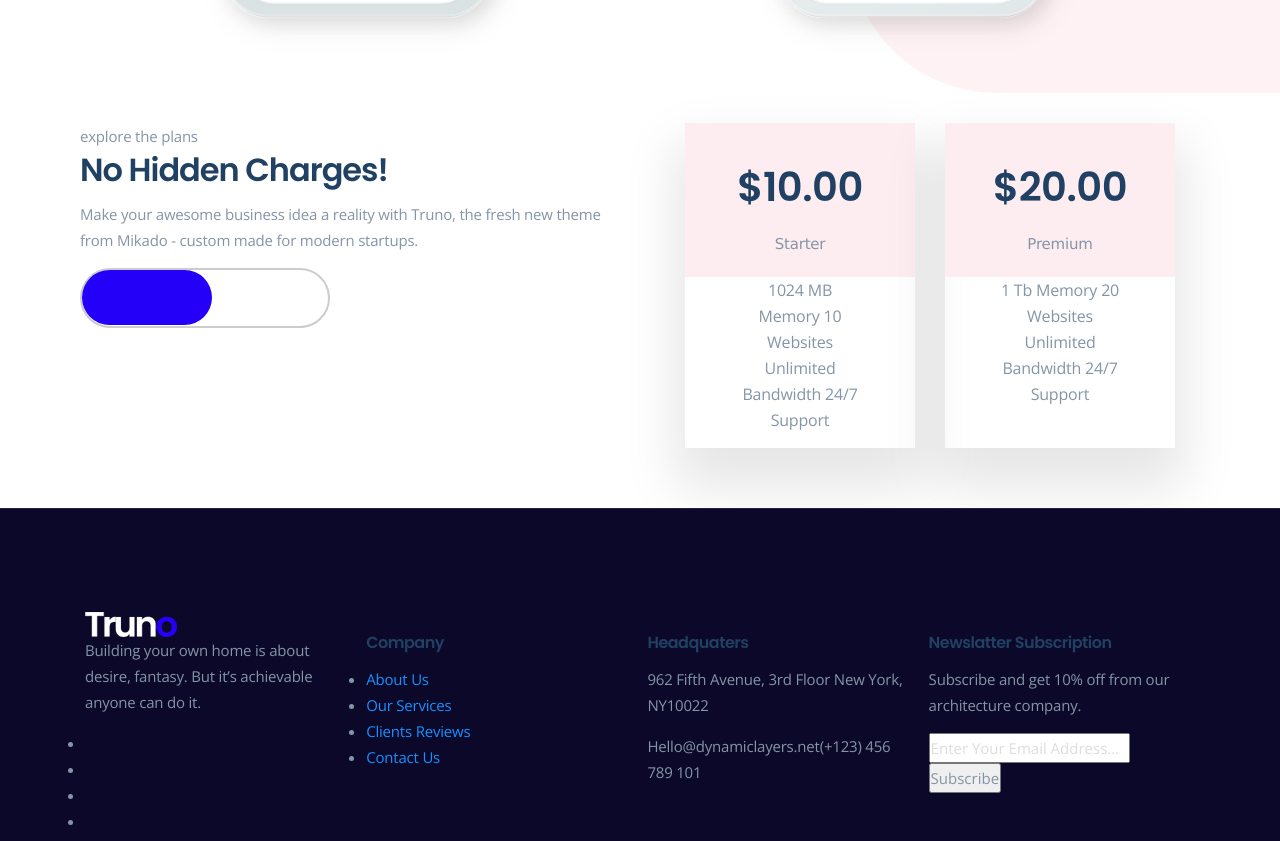
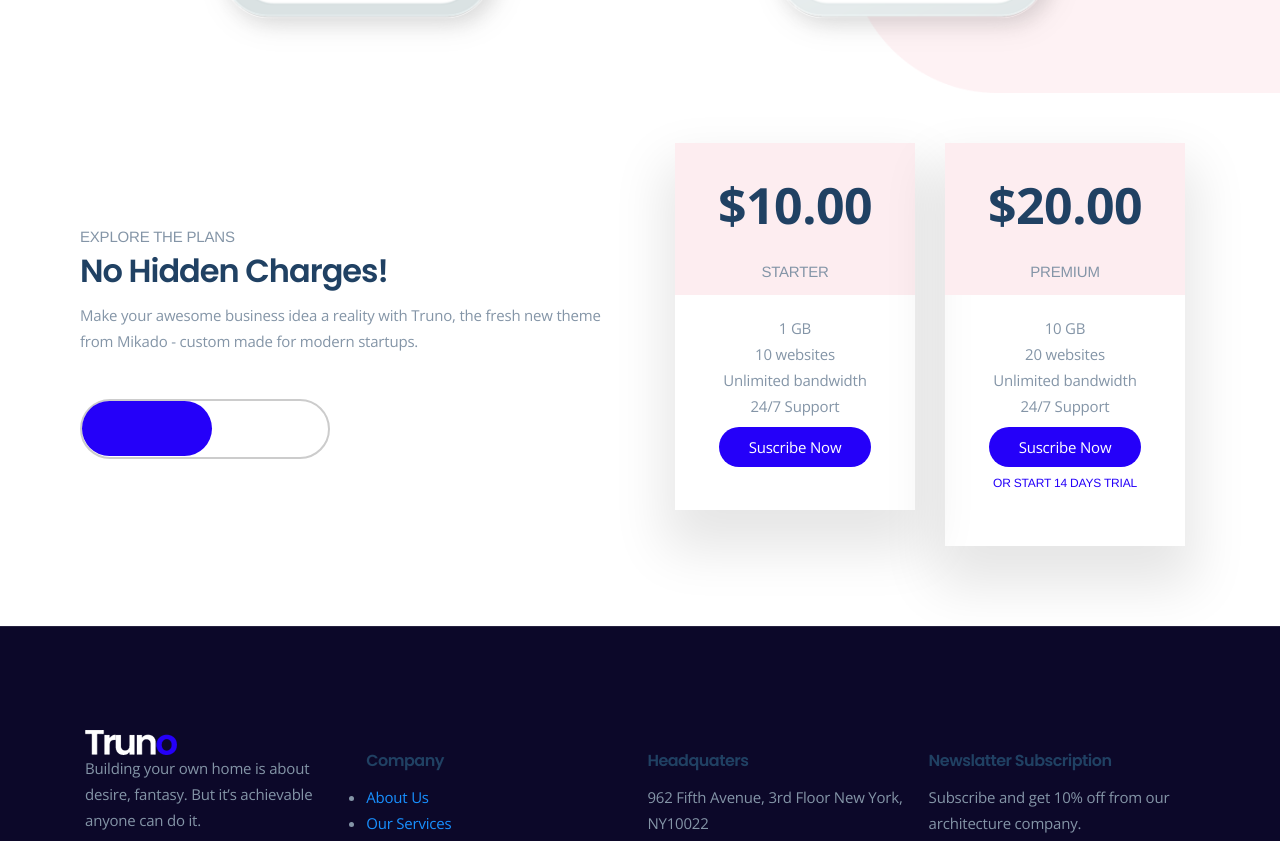
Before and after one commit to thordickinson/nextjs-boilerplate, a Next.js app: page /pricing in a window 1280 px wide. Shown: the part 2979-3820 px from the top of the page. Built offline with nearby package versions, Linux system fonts and the light colour scheme; no server answers.

Commit message:
fixed prices banner

```diff
--- a/components/banner/banner-pricing/index.module.scss
+++ b/components/banner/banner-pricing/index.module.scss
@@ -1,19 +1,37 @@
 @import "../../../styles/variables.scss";
+@import "~/styles/utils.scss";
 
 .pricing_section {
-  max-width: 100%;
   padding: 20px 0 50px 0;
-}
+  display: flex;
+  justify-content: center;
 
   .row {
     display: flex;
     justify-content: center;
+    flex-direction: column;
     flex-wrap: wrap;
 
-  .element {
+    @include respond-to("medium") {
+      flex-direction: row;
+    }
+
+    .elementA {
+      display: flex;
+      flex-wrap: wrap;
+      justify-content: center;
       margin: 10px 20px;
       max-width: 540px;
+      align-content: center;
 
+      @include respond-to("medium") {
+        justify-content: flex-start;
+      }
+
+      span {
+        text-transform: uppercase;
+        font-family: "Franklin Gothic Medium", "Arial Narrow", Arial, sans-serif;
+      }
       .lbl {
         display: inline-block;
         width: 250px;
@@ -35,56 +53,104 @@
         position: absolute;
         transition: 0.5s;
       }
-
+      .switch {
+        display: flex;
+      }
       .switch:checked + .lbl::after {
-      //left: 115px;
         transform: translateX(115px);
+      }
+      .switch_container {
+        padding-top: 30px;
       }
 
       .switch_container > input {
         display: none;
       }
     }
+
+    .elementB {
+      display: flex;
+      flex-wrap: wrap;
+      justify-content: center;
+      margin: 10px 20px;
+      max-width: 540px;
+      align-content: center;
+    }
+  }
 }
 
 .pricing_container {
   display: flex;
-  width: 540px;
+  flex-wrap: wrap;
+  max-width: 540px;
   justify-content: center;
+  align-items: flex-start;
 
   .typePrice {
     box-shadow: 0 30px 50px 10px rgba($color: #000000, $alpha: 0.1);
-    i {
-      font-size: 40px;
-    }
+    width: 100%;
 
-    width: 230px;
-    margin: 0 15px;
+    margin: 20px 15px;
     display: flex;
+    flex-wrap: wrap;
     flex-direction: column;
     text-align: center;
     align-items: center;
 
-    p {
-      font-size: 16px;
-      width: 120px;
+    @include respond-to("medium") {
+      max-width: 240px;
+      flex-direction: row;
+    }
+
+    i {
+      font-size: 60px;
     }
 
     .price {
+      background-color: rgb(253, 237, 240);
+      width: 100%;
+      padding: 20px 0 10px 0;
+
+      h3 {
+        font-size: 50px;
+        font-family: "Segoe UI", Tahoma, Geneva, Verdana, sans-serif;
+      }
+
+      span {
+        text-transform: uppercase;
+        font-family: "Franklin Gothic Medium", "Arial Narrow", Arial, sans-serif;
+      }
+    }
+
+    .description {
+      padding: 20px 0 50px 0;
       display: flex;
       flex-direction: column;
+      flex-wrap: wrap;
+      justify-content: center;
 
-      padding-top: 30px;
-      width: 100%;
-      background-color: rgb(253, 237, 240);
+      ul {
+        list-style-type: none;
+      }
 
-      h3 {
-        font-size: 40px;
+      span {
+        padding: 10px 0 0 0;
+        font-size: 12px;
+        color: $primary;
+        text-transform: uppercase;
+        font-family: "Franklin Gothic Medium", "Arial Narrow", Arial, sans-serif;
       }
-      span {
-        font-family: Verdana, Geneva, Tahoma, sans-serif;
-        padding-bottom: 20px;
+
+      @include respond-to("medium") {
+        flex-direction: row;
       }
     }
   }
 }
+
+.buttonPrice {
+  background-color: $primary;
+  padding: 10px 30px;
+  border-radius: 25px;
+  color: #ffffff;
+}
--- a/components/banner/banner-pricing/index.tsx
+++ b/components/banner/banner-pricing/index.tsx
@@ -2,16 +2,37 @@ import style from "./index.module.scss"
 
 export default function Banner_Pricing() {
 
-    const icons=[
-        {icon: "fa fa-trophy", color: "#008f39"},
-        {icon: "fa fa-clipboard", color: "#0000ff"}
+    const prices = [
+        {
+            icon: "fas fa-file-contract",
+            color: "#85ccff",
+            price:"$10.00",
+            category: "starter",
+            space:"1 GB",
+            websites: "10 websites",
+            bandwidth:"Unlimited bandwidth",
+            support:"24/7 Support",
+            url:"#",
+            extra:""
+        },
+        {
+            icon: "fa fa-award",
+            color: "#09cc55",
+            price:"$20.00",
+            category: "Premium",
+            space:"10 GB",
+            websites: "20 websites",
+            bandwidth:"Unlimited bandwidth",
+            support:"24/7 Support",
+            url:"#",
+            extra:"OR START 14 DAYS TRIAL"
+        }
     ]
 
     return (
         <div className={style.pricing_section}>
-            <div className={style.container}>
-                <div className={style.row}>
-                    <div className={style.element}>
+            <div className={style.row}>
+                    <div className={style.elementA}>
                         <div className={style.heading}>
                             <span>explore the plans</span>
                             <h2>No Hidden Charges!</h2>
@@ -25,44 +46,35 @@ export default function Banner_Pricing() {
                             </div>
                         </div>
                     </div>
-                    <div className={style.element}>
+                    <div className={style.elementB}>
                         <div className={style.pricing_container}>
-                            <div className={style.typePrice}>
+                            {/*aqui debo insertar el map para generar cada tarjeta de precios */}
+                            {prices.map((p, i) =>
+                            <div key={i} className={style.typePrice}>
                                 <div className={style.price}>
-                                <i className={icons[1].icon}></i>
-                                    <h3>$10.00</h3>
-                                    <span>Starter</span>
+                                    <i className={`${p.icon}`}></i>
+                                    <style jsx>{`i{ color: ${p.color};}`}</style>
+                                    <h3>{`${p.price}`}</h3>
+                                    <span>{`${p.category}`}</span>
                                 </div>
                                 <div className={style.description}>
-                                    <p>
-                                        1024 MB Memory
-                                        10 Websites
-                                        Unlimited Bandwidth
-                                        24/7 Support
-                                    </p>
+                                    <div>
+                                        <ul>
+                                            <li>{`${p.space}`}</li>
+                                            <li>{`${p.websites}`}</li>
+                                            <li>{`${p.bandwidth}`}</li>
+                                            <li>{`${p.support}`}</li>
+                                        </ul>
+                                    </div>
+                                    <div>
+                                        <a href={p.url} className={style.buttonPrice}>Suscribe Now</a>
+                                    </div>
+                                    <span>{p.extra}</span>
                                 </div>
-                            </div>
-                            <div className={style.typePrice}>
-                                <div className={style.price}>
-                                    <i className={icons[0].icon}></i>
-                                    <h3>$20.00</h3>
-                                    <span>Premium</span>
-                                </div>
-                                <div>
-                                    <p>
-                                        1 Tb Memory
-                                        20 Websites
-                                        Unlimited Bandwidth
-                                        24/7 Support
-                                    </p>
-                                </div>
-                            </div>
-
+                            </div>)}
                         </div>
                     </div>
-
                 </div>
-            </div>
         </div>
     )
 }
```
Lines whose indentation alone changed are shown as unchanged.
